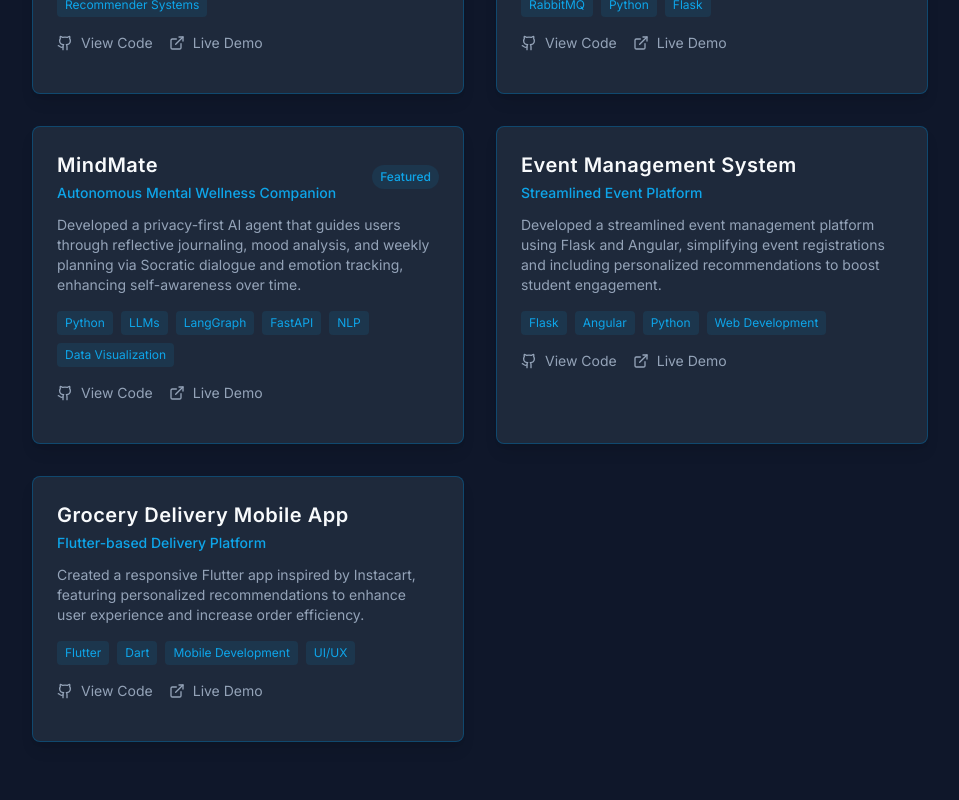
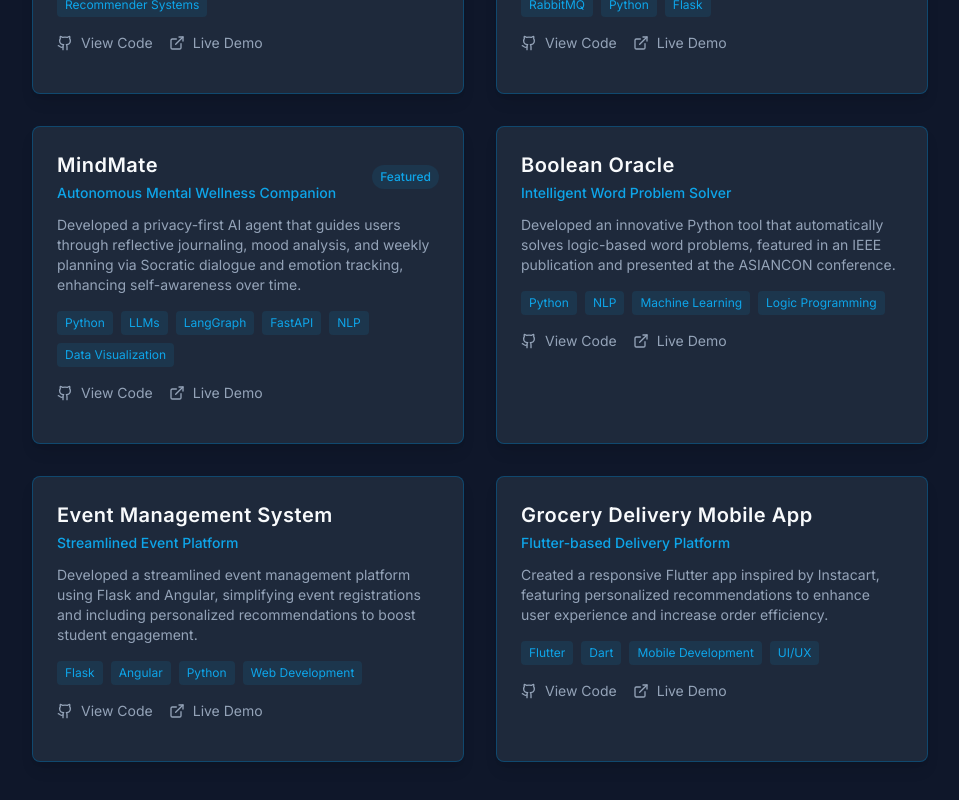
Before and after one commit to navneetha-rajan/navneetha-rajan.github.io, a Next.js app: page /projects in a window 1280 px wide. Shown: the part 650-1450 px from the top of the page, without its empty margins (160-1119 px from the left). Built offline with nearby package versions, Linux system fonts and the light colour scheme.

Commit message:
update projects

```diff
--- a/app/projects/page.tsx
+++ b/app/projects/page.tsx
@@ -38,6 +38,16 @@ export default function ProjectsPage() {
     },
     {
       id: 4,
+      title: "Boolean Oracle",
+      subtitle: "Intelligent Word Problem Solver",
+      description: "Developed an innovative Python tool that automatically solves logic-based word problems, featured in an IEEE publication and presented at the ASIANCON conference.",
+      tech: ["Python", "NLP", "Machine Learning", "Logic Programming"],
+      github: "https://github.com/navneetha-rajan/Boolean-Oracle",
+      demo: "https://github.com/navneetha-rajan/Boolean-Oracle",
+      featured: false
+    },
+    {
+      id: 5,
       title: "Event Management System",
       subtitle: "Streamlined Event Platform",
       description: "Developed a streamlined event management platform using Flask and Angular, simplifying event registrations and including personalized recommendations to boost student engagement.",
@@ -47,7 +57,7 @@ export default function ProjectsPage() {
       featured: false
     },
     {
-      id: 5,
+      id: 6,
       title: "Grocery Delivery Mobile App",
       subtitle: "Flutter-based Delivery Platform",
       description: "Created a responsive Flutter app inspired by Instacart, featuring personalized recommendations to enhance user experience and increase order efficiency.",
```
